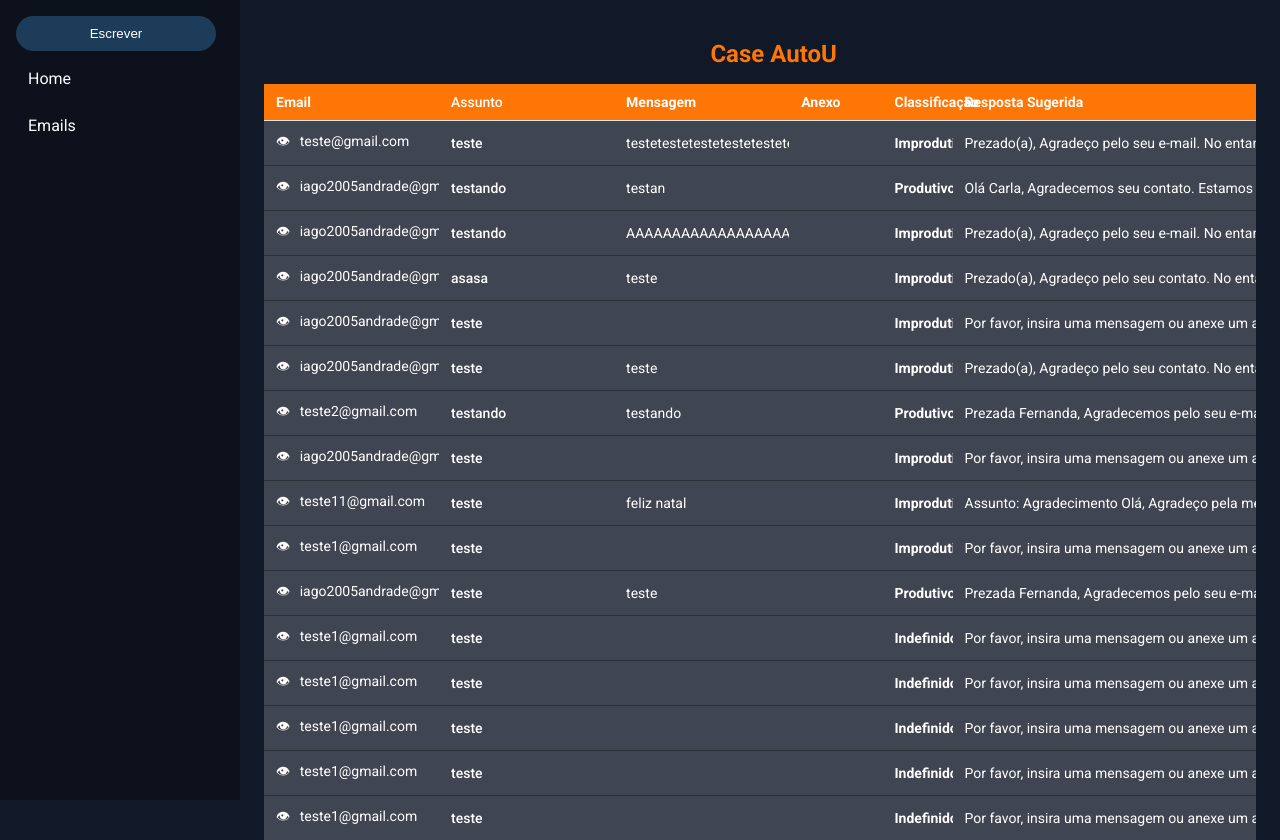
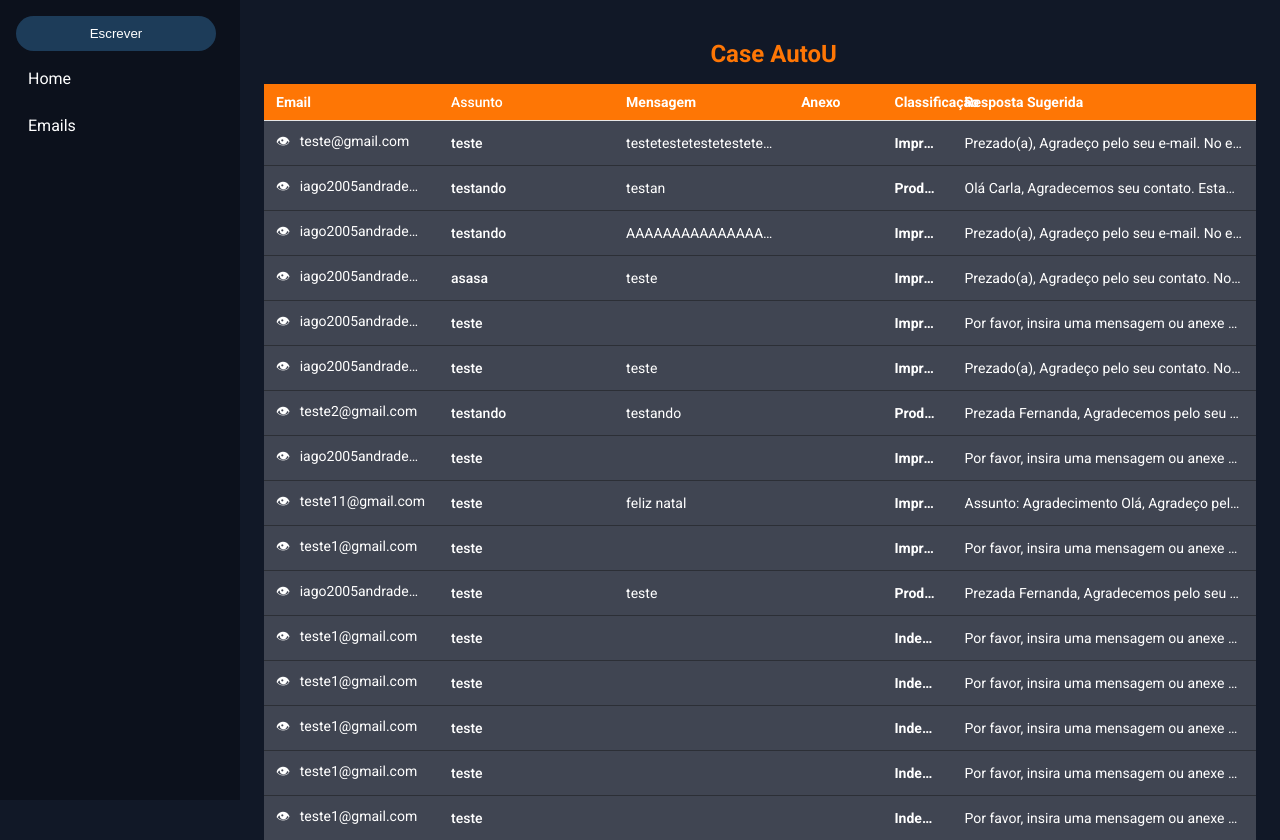
Before and after one commit to Iaguitchu/Case-AutoU, a Flask app: page / in a window 1280 px wide. Shown: the top 840 px of the page. Run offline with Flask 3, Linux system fonts and the light colour scheme.

Commit message:
adicionando ellispsis

```diff
--- a/static/css/style.css
+++ b/static/css/style.css
@@ -231,6 +231,7 @@ input,textarea {
 .ellipsis {
   white-space: nowrap;
   overflow: hidden;
+  text-overflow: ellipsis;
 }
 
 .expandido td {
```
